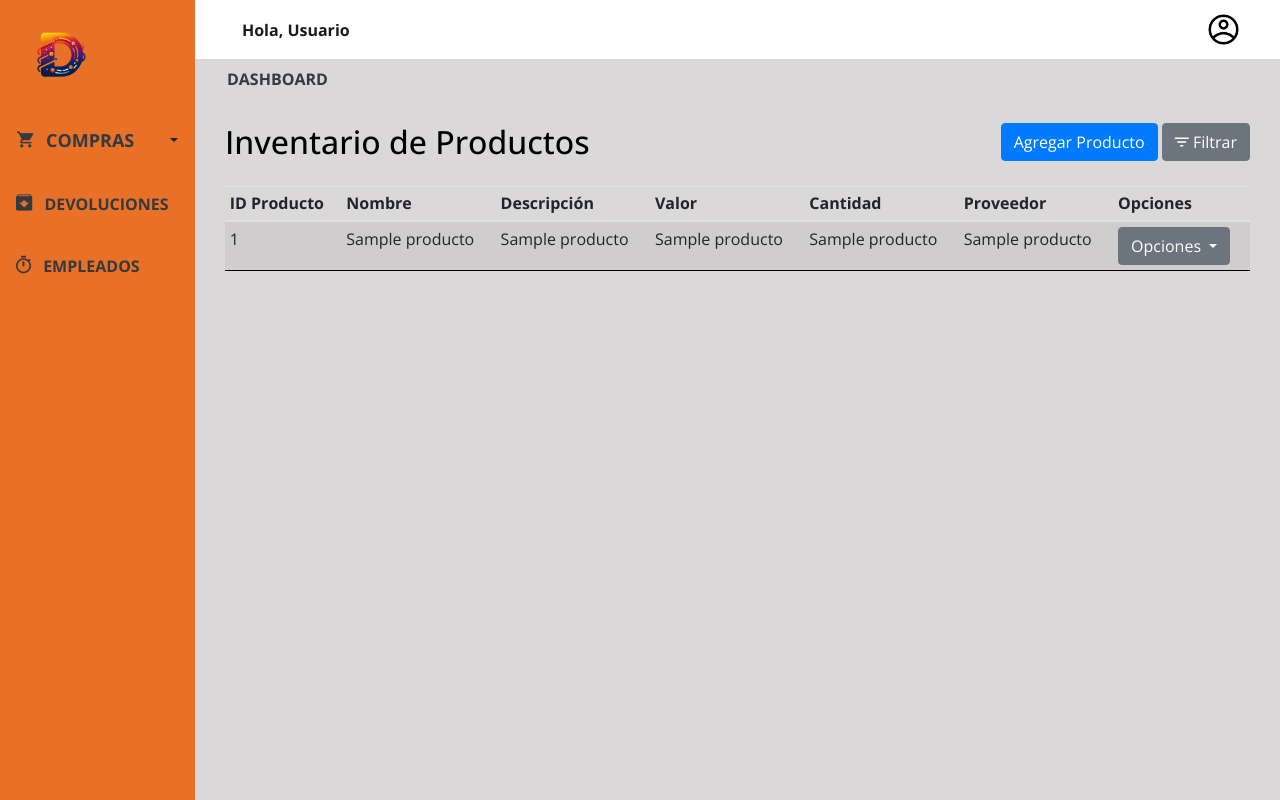
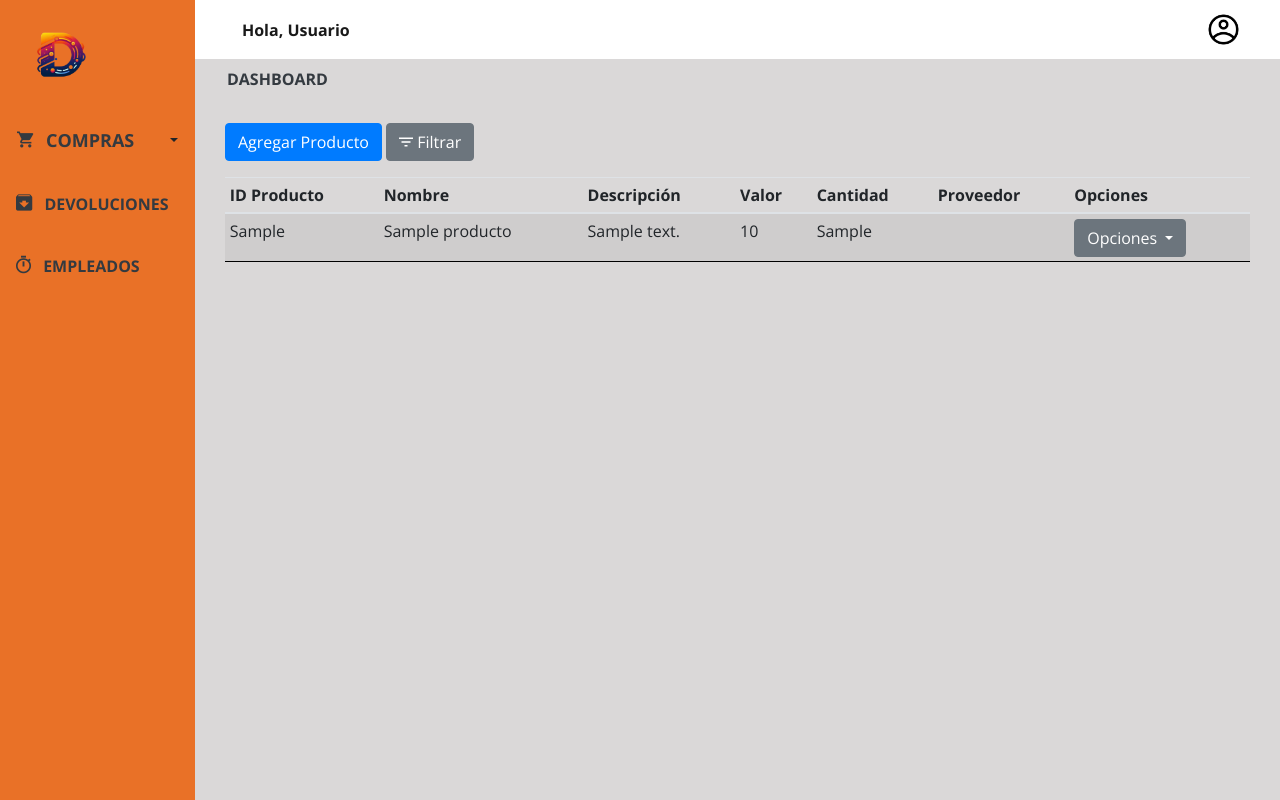
Before and after one commit to P3REZ05/UNION-DE-BACKEND-FLASK, a Flask app: template src/templates/inventario.html in a window 1280 px wide. Run offline with Flask 3, Linux system fonts and the light colour scheme; the template is opened without the code that fills it: most values are stand-ins (such as "Sample title", 1, 10 or a date in 2020).

Commit message:
AQUI SE VA SUBIR ACTUALIZACIONES DE FUNCIONES, HTMLS ETC

```diff
--- a/src/app.py
+++ b/src/app.py
@@ -2,7 +2,7 @@
 import os
 from datetime import date
 import mysql.connector
-import database as db
+from database import get_db_cursor, db
 
 # Configuración
 template_dir = os.path.abspath(os.path.join(os.path.dirname(__file__), 'templates'))
@@ -55,6 +55,12 @@
 # Ruta para la gestión de usuarios
 @app.route('/usuarios')
 def usuarios():
+    if 'ID_admin' not in session:
+        return redirect(url_for('index'))
+
+    cursor = db.db.cursor(dictionary=True)
+
+
     cursor = database.cursor()
     cursor.execute("SELECT * FROM usuarios")
     myresult = cursor.fetchall()
@@ -126,6 +132,12 @@
 # Ruta para mostrar la página de proveedores
 @app.route('/proveedores')
 def proveedores():
+
+    if 'ID_admin' not in session:
+        return redirect(url_for('index'))
+
+    cursor = db.db.cursor(dictionary=True)
+
     cursor = database.cursor()
     cursor.execute("SELECT * FROM proveedores")
     myresult = cursor.fetchall()
@@ -203,9 +215,15 @@
     return redirect(url_for('proveedores'))
 
 # Ruta para mostrar la página de inventario
+# Ruta principal del inventario
+# Ruta principal del inventario
 @app.route('/inventario')
 def inventario():
-    cursor = database.cursor()
+    if 'id_usuario' not in session:
+        return redirect(url_for('index'))
+
+    cursor = get_db_cursor()
+
     cursor.execute("SELECT * FROM producto")
     productos = cursor.fetchall()
 
@@ -222,7 +240,7 @@
     precio = request.form.get('precio')
     cantidad = request.form.get('cantidad')
 
-    cursor = database.cursor()
+    cursor = get_db_cursor()
 
     # Construir la consulta SQL base
     sql = "SELECT * FROM producto WHERE 1=1"
@@ -239,94 +257,87 @@
     productos_filtrados = cursor.fetchall()
     cursor.close()
 
-    # Renderizar la página de inventario con productos filtrados
-    cursor = database.cursor()
+    # Obtener lista de proveedores para mostrar en la página
+    cursor = get_db_cursor()
     cursor.execute("SELECT * FROM proveedores")
     proveedores = cursor.fetchall()
     cursor.close()
 
     return render_template('inventario.html', data=productos_filtrados, proveedores=proveedores)
 
-# Ruta para agregar productos
+# Función para agregar productos
 @app.route('/agregar_producto', methods=['POST'])
 def agregar_producto():
     ID_producto = request.form['ID_producto']
-    Nombre_producto = request.form['Nombre_producto']
-    Descripcion = request.form['Descripcion']
+    nombre_producto = request.form['nombre_producto']
+    descripcion_producto = request.form['descripcion_producto']
+    valor_producto = request.form['valor_producto']
+    stock = request.form['stock']
+    ID_proveedor = request.form['ID_proveedor']
+    ID_categoria_producto = request.form['ID_categoria_producto']
+
+    if ID_producto and nombre_producto and descripcion_producto and valor_producto and stock and ID_proveedor and ID_categoria_producto:
+        try:
+            cursor = get_db_cursor()
+            sql = "INSERT INTO producto (ID_producto, nombre_producto, descripcion_producto, valor_producto, stock, ID_proveedor, ID_categoria_producto) VALUES (%s, %s, %s, %s, %s, %s, %s)"
+            data = (ID_producto, nombre_producto, descripcion_producto, valor_producto, stock, ID_proveedor, ID_categoria_producto)
+            cursor.execute(sql, data)
+            db.commit()
+            cursor.close()
+            flash('Producto agregado correctamente', 'success')
+        except mysql.connector.Error as err:
+            flash(f'Error al agregar producto: {err}', 'error')
+
+    return redirect(url_for('inventario'))
+
+
+# Ruta para eliminar productos
+@app.route('/delete_producto/<string:id>')
+def delete_producto(id):
+    cursor = get_db_cursor()
+    sql = "DELETE FROM producto WHERE ID_producto = %s"
+    data = (id,)
+    cursor.execute(sql, data)
+    db.commit()
+    cursor.close()
+    flash('Producto eliminado correctamente', 'success')
+    return redirect(url_for('inventario'))
+
+# Ruta para editar productos
+@app.route('/editar_producto/<string:id>', methods=['POST'])
+def editar_producto_id(id):
+    ID_producto = request.form['ID_producto']
+    nombre_producto = request.form['Nombre_producto']
+    descripcion_producto = request.form['Descripcion']
     valor_producto = request.form['valor_producto']
     cantidad_inicial = request.form['cantidad_inicial']
     ID_proveedor = request.form['ID_proveedor']
 
-    if ID_producto and Nombre_producto and Descripcion and valor_producto and cantidad_inicial and ID_proveedor:
+    if ID_producto and nombre_producto and descripcion_producto and valor_producto and cantidad_inicial and ID_proveedor:
         try:
-            cursor = database.cursor()
-            sql = "INSERT INTO producto (ID_producto, Nombre_producto, Descripcion, valor_producto, cantidad_inicial, ID_proveedor) VALUES (%s, %s, %s, %s, %s, %s)"
-            data = (ID_producto, Nombre_producto, Descripcion, valor_producto, cantidad_inicial, ID_proveedor)
+            cursor = get_db_cursor()
+            sql = "UPDATE producto SET ID_producto = %s, nombre_producto = %s, descripcion_producto = %s, valor_producto = %s, cantidad_inicial = %s, ID_proveedor = %s WHERE ID_producto = %s"
+            data = (ID_producto, nombre_producto, descripcion_producto, valor_producto, cantidad_inicial, ID_proveedor, id)
             cursor.execute(sql, data)
-            database.commit()
-        except mysql.connector.errors.IntegrityError:
-            flash('Error: El ID de producto ya existe.', 'error')
-        except mysql.connector.errors.DataError:
-            flash('Error: Uno de los valores es demasiado largo.', 'error')
+            db.commit()
+            cursor.close()
+            flash('Producto actualizado correctamente', 'success')
+        except mysql.connector.Error as err:
+            flash(f'Error al actualizar producto: {err}', 'error')
 
     return redirect(url_for('inventario'))
-
-# Ruta para eliminar productos
-@app.route('/delete_producto/<string:id>')
-def delete_producto(id):
-    cursor = database.cursor()
-    sql = "DELETE FROM producto WHERE ID_producto = %s"
-    data = (id,)
-    cursor.execute(sql, data)
-    database.commit()
-    return redirect(url_for('inventario'))
-
-# Ruta para editar productos
-@app.route('/editar_producto/<string:id>', methods=['POST'])
-def editar_productos(id):
-    ID_producto = request.form['ID_producto']
-    Nombre_producto = request.form['Nombre_producto']
-    Descripcion = request.form['Descripcion']
-    valor_producto = request.form['valor_producto']
-    cantidad_inicial = request.form['cantidad_inicial']
-    ID_proveedor = request.form['ID_proveedor']
-
-    if ID_producto and Nombre_producto and Descripcion and valor_producto and cantidad_inicial and ID_proveedor:
-        try:
-            cursor = database.cursor()
-            sql = "UPDATE producto SET ID_producto = %s, Nombre_producto = %s, Descripcion = %s, valor_producto = %s, cantidad_inicial = %s, ID_proveedor = %s WHERE ID_producto = %s"
-            data = (ID_producto, Nombre_producto, Descripcion, valor_producto, cantidad_inicial, ID_proveedor, id)
-            cursor.execute(sql, data)
-            database.commit()
-        except mysql.connector.errors.IntegrityError:
-            flash('Error: El ID de producto ya existe.', 'error')
-        except mysql.connector.errors.DataError:
-            flash('Error: Uno de los valores es demasiado largo.', 'error')
-
-    return redirect(url_for('inventario'))
-
-
-@app.route('/productos_por_categoria')
-def productos_por_categoria():
-    cursor = database.cursor()
-    cursor.execute('''
-        SELECT cp.nombre_categoria, COUNT(p.ID_producto) as cantidad
-        FROM producto p
-        JOIN categoria_producto cp ON p.ID_categoria_producto = cp.ID_categoria_producto
-        GROUP BY cp.nombre_categoria
-    ''')
-    data = cursor.fetchall()
-    cursor.close()
-
-    categorias = [item[0] for item in data]
-    cantidades = [item[1] for item in data]
-
-    return render_template('productos_por_categoria.html', categorias=categorias, cantidades=cantidades)
 
 
 # Ruta para el dashboard
 @app.route('/dashboard')
 def dashboard():
+
+    if 'ID_admin' not in session:
+        return redirect(url_for('index'))
+
+    cursor = db.db.cursor(dictionary=True)
+
+
     # Consulta para obtener la cantidad de productos
     cursor = database.cursor()
     cursor.execute('SELECT Nombre_producto, cantidad_inicial FROM producto ORDER BY cantidad_inicial DESC LIMIT 5')
@@ -378,6 +389,14 @@
 # Ruta para el dashboard de ventas
 @app.route('/dashboard_ventas')
 def dashboard_ventas():
+
+
+    if 'ID_admin' not in session:
+        return redirect(url_for('index'))
+
+    cursor = db.db.cursor(dictionary=True)
+
+
     cursor = database.cursor()
 
     # Consulta para obtener los trabajadores con más ventas
@@ -671,6 +690,11 @@
 
 @app.route('/compras', methods=['GET', 'POST'])
 def compras():
+    if 'id_usuario' not in session:
+        return redirect(url_for('index'))
+
+    cursor = db.db.cursor(dictionary=True)
+
     if request.method == 'POST':
         if 'proveedor_id' in request.form:
             proveedor_id = request.form['proveedor_id']
--- a/src/templates/inventario.html
+++ b/src/templates/inventario.html
@@ -3,7 +3,6 @@
 {% block content %}
 <div class="container mt-4">
     <div class="d-flex justify-content-between mb-3">
-        <h2>Inventario de Productos</h2>
         <div>
             <button type="button" class="btn btn-primary" data-toggle="modal" data-target="#agregarProductoModal">
                 Agregar Producto
@@ -29,20 +28,26 @@
         <tbody>
             {% for producto in data %}
             <tr>
-                <td>{{ producto[0] }}</td>
-                <td>{{ producto[1] }}</td>
-                <td>{{ producto[2] }}</td>
-                <td>{{ producto[3] }}</td>
-                <td>{{ producto[4] }}</td>
-                <td>{{ producto[5] }}</td>
+                <td>{{ producto['ID_producto'] }}</td>
+                <td>{{ producto['nombre_producto'] }}</td>
+                <td>{{ producto['descripcion_producto'] }}</td>
+                <td>{{ producto['valor_producto'] }}</td>
+                <td>{{ producto['cantidad_inicial'] }}</td>
+                <td>
+                    {% for proveedor in proveedores %}
+                        {% if proveedor['ID_proveedor'] == producto['ID_proveedor'] %}
+                            {{ proveedor['Nombre_empresa'] }}
+                        {% endif %}
+                    {% endfor %}
+                </td>
                 <td>
                     <div class="btn-group">
                         <button type="button" class="btn btn-secondary dropdown-toggle" data-toggle="dropdown" aria-haspopup="true" aria-expanded="false">
                             Opciones
                         </button>
                         <div class="dropdown-menu">
-                            <a class="dropdown-item" href="#" data-toggle="modal" data-target="#editarProductoModal" data-id="{{ producto[0] }}">Editar</a>
-                            <a class="dropdown-item" href="{{ url_for('delete_producto', id=producto[0]) }}">Eliminar</a>
+                            <a class="dropdown-item" href="#" data-toggle="modal" data-target="#editarProductoModal{{ producto['ID_producto'] }}">Editar</a>
+                            <a class="dropdown-item" href="{{ url_for('delete_producto', id=producto['ID_producto']) }}">Eliminar</a>
                         </div>
                     </div>
                 </td>
@@ -56,33 +61,28 @@
 <div class="modal fade" id="agregarProductoModal" tabindex="-1" role="dialog" aria-labelledby="agregarProductoModalLabel" aria-hidden="true">
     <div class="modal-dialog" role="document">
         <div class="modal-content">
+
             <form action="{{ url_for('agregar_producto') }}" method="post">
-                <div class="modal-header">
-                    <h5 class="modal-title" id="agregarProductoModalLabel">Agregar Producto</h5>
-                    <button type="button" class="close" data-dismiss="modal" aria-label="Close">
-                        <span aria-hidden="true">&times;</span>
-                    </button>
-                </div>
                 <div class="modal-body">
                     <div class="form-group">
                         <label for="ID_producto">ID Producto</label>
                         <input type="text" class="form-control" name="ID_producto" required>
                     </div>
                     <div class="form-group">
-                        <label for="Nombre_producto">Nombre Producto</label>
-                        <input type="text" class="form-control" name="Nombre_producto" required>
+                        <label for="nombre_producto">Nombre Producto</label>
+                        <input type="text" class="form-control" name="nombre_producto" required>
                     </div>
                     <div class="form-group">
-                        <label for="Descripcion">Descripción</label>
-                        <input type="text" class="form-control" name="Descripcion" required>
+                        <label for="descripcion_producto">Descripción</label>
+                        <input type="text" class="form-control" name="descripcion_producto" required>
                     </div>
                     <div class="form-group">
                         <label for="valor_producto">Valor Producto</label>
                         <input type="text" class="form-control" name="valor_producto" required>
                     </div>
                     <div class="form-group">
-                        <label for="cantidad_inicial">Cantidad Inicial</label>
-                        <input type="text" class="form-control" name="cantidad_inicial" required>
+                        <label for="stock">Stock</label>
+                        <input type="text" class="form-control" name="stock" required>
                     </div>
                     <div class="form-group">
                         <label for="ID_proveedor">Proveedor</label>
@@ -92,12 +92,22 @@
                             {% endfor %}
                         </select>
                     </div>
+                    <div class="form-group">
+                        <label for="ID_categoria_producto">Categoría Producto</label>
+                        <select class="form-control" name="ID_categoria_producto" required>
+                            {% for categoria in categorias %}
+                            <option value="{{ categoria['ID_categoria_producto'] }}">{{ categoria['nombre_categoria'] }}</option>
+                            {% endfor %}
+                        </select>
+                    </div>
                 </div>
                 <div class="modal-footer">
                     <button type="button" class="btn btn-secondary" data-dismiss="modal">Cancelar</button>
                     <button type="submit" class="btn btn-primary">Agregar Producto</button>
                 </div>
             </form>
+
+
         </div>
     </div>
 </div>
@@ -140,4 +150,61 @@
         </div>
     </div>
 </div>
+
+<!-- Modales para editar productos -->
+{% for producto in data %}
+<div class="modal fade" id="editarProductoModal{{ producto['ID_producto'] }}" tabindex="-1" role="dialog" aria-labelledby="editarProductoModalLabel{{ producto['ID_producto'] }}" aria-hidden="true">
+    <div class="modal-dialog" role="document">
+        <div class="modal-content">
+            <form action="{{ url_for('editar_producto', id=producto['ID_producto']) }}" method="post">
+                <div class="modal-header">
+                    <h5 class="modal-title" id="editarProductoModalLabel{{ producto['ID_producto'] }}">Editar Producto</h5>
+                    <button type="button" class="close" data-dismiss="modal" aria-label="Close">
+                        <span aria-hidden="true">&times;</span>
+                    </button>
+                </div>
+                <div class="modal-body">
+                    <div class="form-group">
+                        <label for="ID_producto">ID Producto</label>
+                        <input type="text" class="form-control" name="ID_producto" value="{{ producto['ID_producto'] }}" required>
+                    </div>
+                    <div class="form-group">
+                        <label for="Nombre_producto">Nombre Producto</label>
+                        <input type="text" class="form-control" name="Nombre_producto" value="{{ producto['nombre_producto'] }}" required>
+                    </div>
+                    <div class="form-group">
+                        <label for="descripcion_producto">Descripción</label>
+                        <input type="text" class="form-control" name="descripcion_producto" value="{{ producto['descripcion_producto'] }}" required>
+                    </div>
+                    <div class="form-group">
+                        <label for="valor_producto">Valor Producto</label>
+                        <input type="text" class="form-control" name="valor_producto" value="{{ producto['valor_producto'] }}" required>
+                    </div>
+                    <div class="form-group">
+                        <label for="cantidad_inicial">Cantidad Inicial</label>
+                        <input type="text" class="form-control" name="cantidad_inicial" value="{{ producto['cantidad_inicial'] }}" required>
+                    </div>
+                    <div class="form-group">
+                        <label for="ID_proveedor">Proveedor</label>
+                        <select class="form-control" name="ID_proveedor" required>
+                            {% for proveedor in proveedores %}
+                            <option value="{{ proveedor['ID_proveedor'] }}" {% if producto['ID_proveedor'] == proveedor['ID_proveedor'] %} selected {% endif %}>{{ proveedor['Nombre_empresa'] }}</option>
+                            {% endfor %}
+                        </select>
+                    </div>
+                    <div class="form-group">
+                        <label for="stock">Stock</label>
+                        <input type="text" class="form-control" name="stock" value="{{ producto['stock'] }}" required>
+                    </div>
+                </div>
+                <div class="modal-footer">
+                    <button type="button" class="btn btn-secondary" data-dismiss="modal">Cancelar</button>
+                    <button type="submit" class="btn btn-primary">Guardar Cambios</button>
+                </div>
+            </form>
+        </div>
+    </div>
+</div>
+{% endfor %}
+
 {% endblock %}
```
